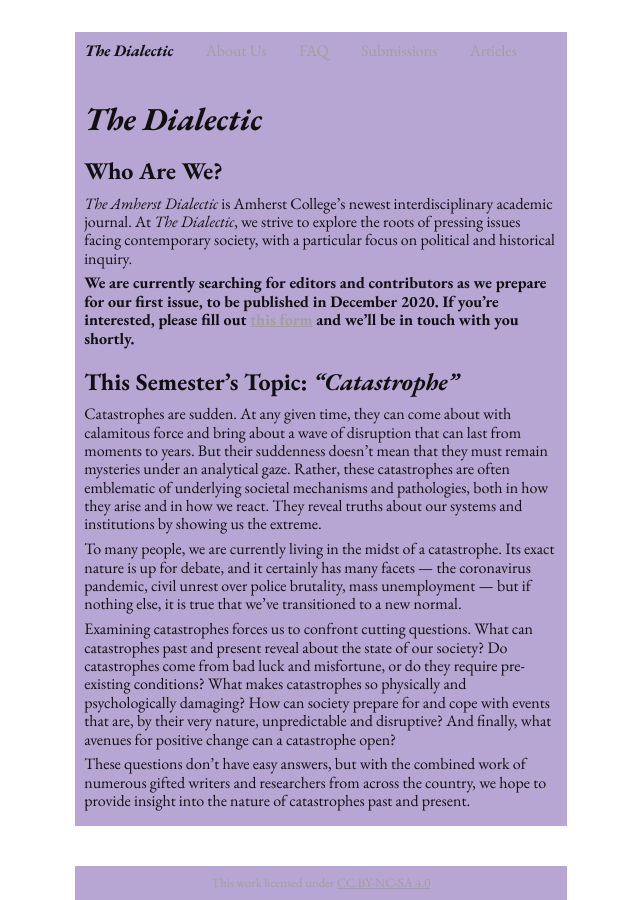
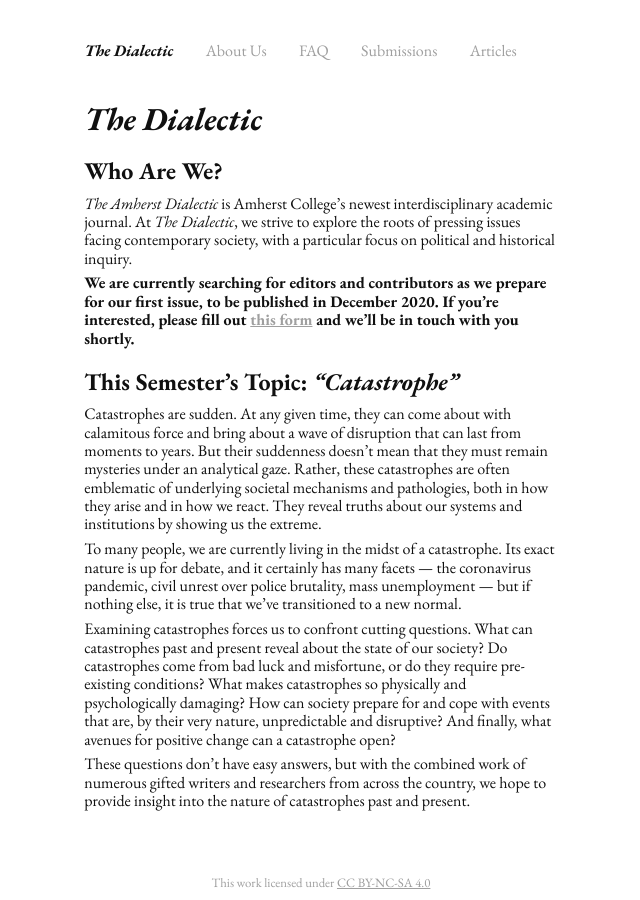
Before and after one commit to the-dialectic/amherstdialectic.com, a Jekyll site: the page built from index.md, in a window 1280 px wide. Shown: the whole page, without its empty margins (319-959 px from the left). Built offline with Jekyll 4.4.1, drawn with Linux system fonts in a browser that asks for light colours.

Commit message:
reverting thomas' test

```diff
--- a/_sass/_glimmer.scss
+++ b/_sass/_glimmer.scss
@@ -38,7 +38,7 @@
 .nine    { width: calc(100%*9/12);  }
 .ten     { width: calc(100%*10/12); }
 .eleven  { width: calc(100%*11/12); }
-.twelve  { width: calc(100%*12/12); background-color: #b7a5d3;}
+.twelve  { width: calc(100%*12/12); }
 
 // images
 
```
